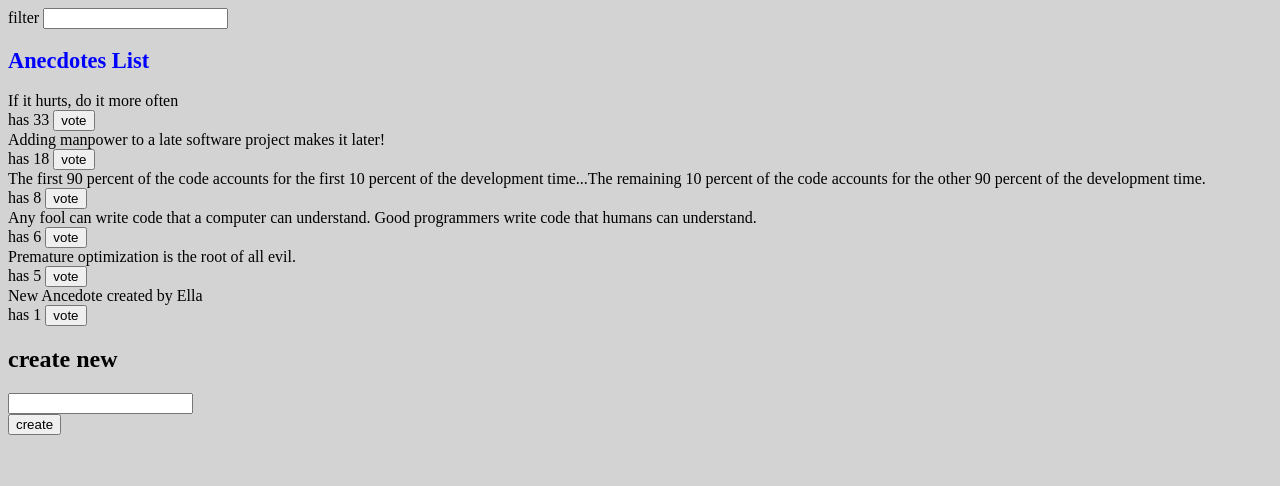
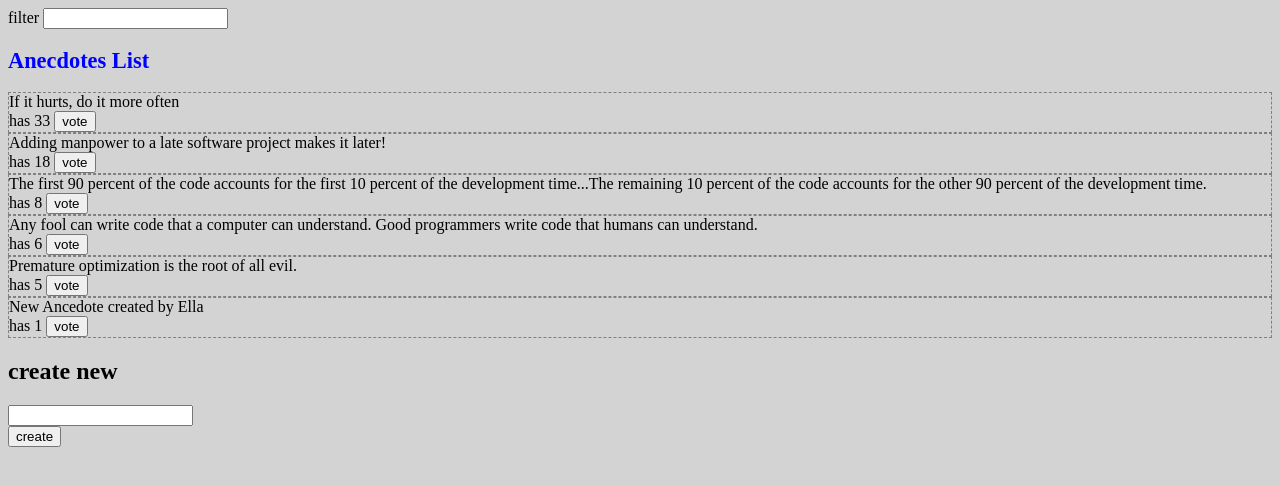
Before and after one commit to Elijah-05/anecdotes-ci-cd, a React (Vite) app: page / in a window 1280 px wide. Shown: the top 486 px of the page. Built offline with nearby package versions, Linux system fonts and the light colour scheme; data requests are answered from the project's data file.

Commit message:
border on each anecdote list

```diff
--- a/src/components/AnecdoteList.jsx
+++ b/src/components/AnecdoteList.jsx
@@ -25,7 +25,7 @@ const AnecdoteList = () => {
   return (
     <>
       {anecdotes.map((anecdote) => (
-        <div key={anecdote.id}>
+        <div key={anecdote.id} style={{ border: "1px dashed gray" }}>
           <div>{anecdote.content}</div>
           <div>
             has {anecdote.votes}{" "}
```
